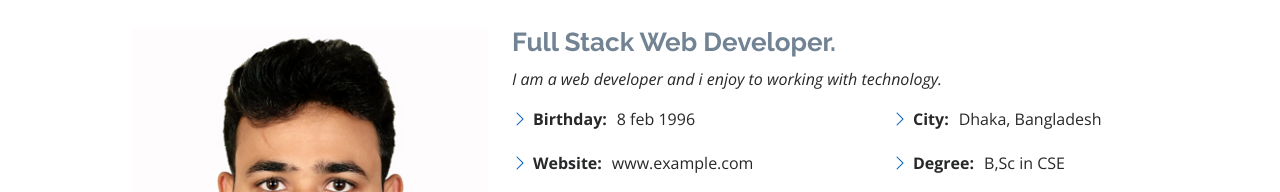
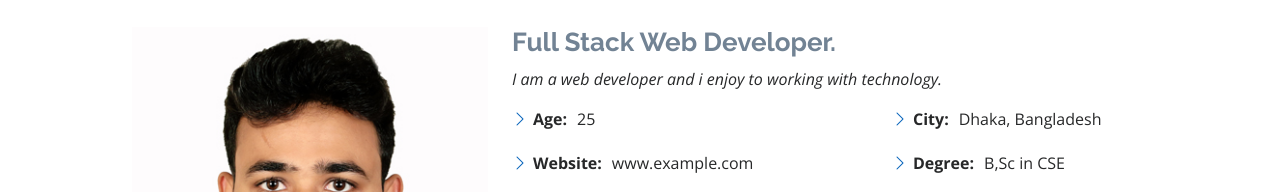
Before and after one commit to sobuj10/Resume, a plain HTML site: page index.html in a window 1280 px wide. Shown: the part 1333-1525 px from the top of the page. Drawn offline with nearby package versions, Linux system fonts and the light colour scheme.

Commit message:
Update index.html

```diff
--- a/index.html
+++ b/index.html
@@ -88,7 +88,7 @@
             <div class="row">
               <div class="col-lg-6">
                 <ul>
-                  <li><i class="bi bi-chevron-right"></i> <strong>Birthday:</strong> <span>8 feb 1996</span></li>
+                  <li><i class="bi bi-chevron-right"></i> <strong>Age:</strong> <span>25</span></li>
                   <li><i class="bi bi-chevron-right"></i> <strong>Website:</strong> <span>www.example.com</span></li>
                   <li><i class="bi bi-chevron-right"></i> <strong>Phone:</strong> <span>01986904005</span></li>
 
```
